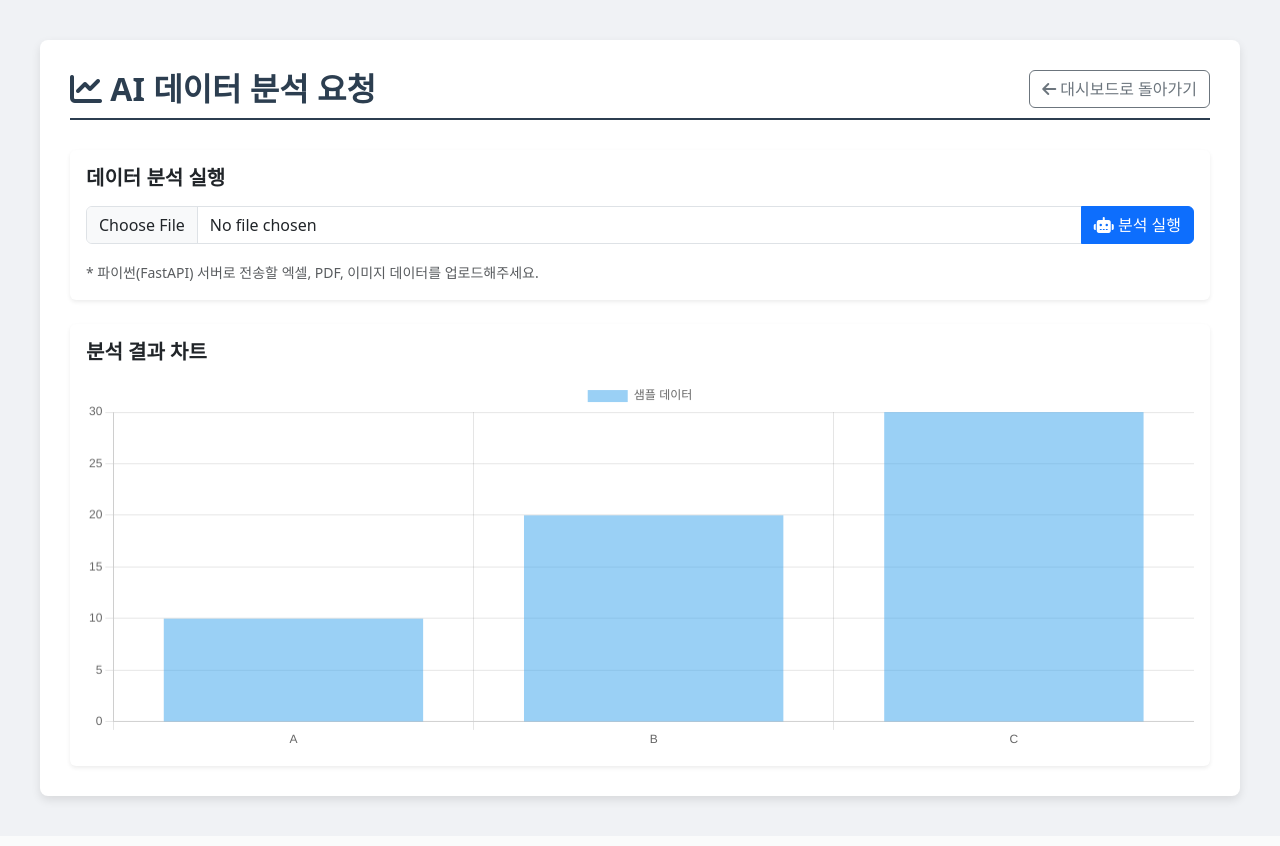
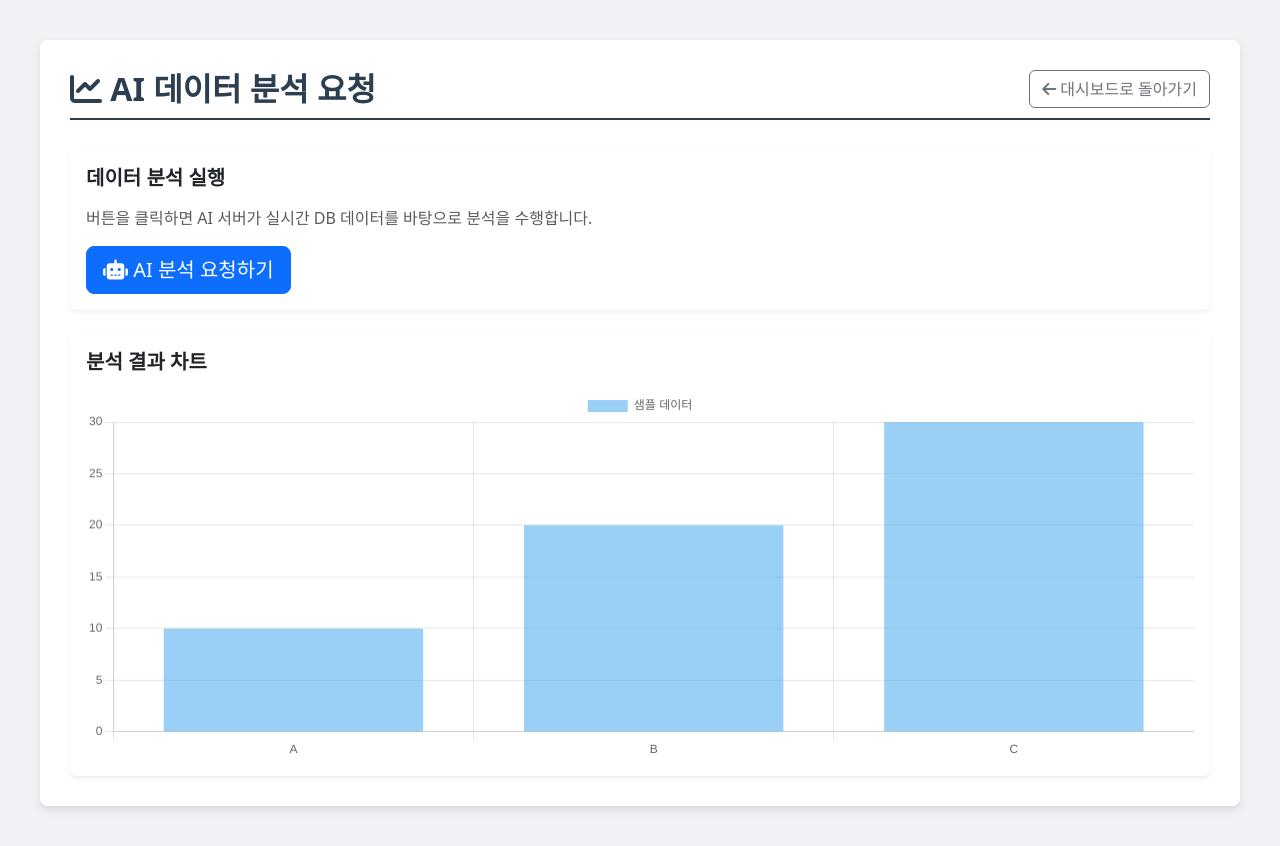
Before and after one commit to san123452/ESS_ERP, a Java web app: template ESS_ERP_WEB/src/main/webapp/WEB-INF/views/data/analysisRequest.jsp in a window 1280 px wide. Before the commit the page ends 806 px from the top, so only its background shows below. Run offline with Tomcat 11, a stand-in JSP engine, Linux system fonts and the light colour scheme; the template is opened without the code that fills it, so the values that code supplies are empty.

Commit message:
뻘짓 복귀

```diff
--- a/ESS_ERP_WEB/src/main/java/com/ess/erp/controller/MainController.java
+++ b/ESS_ERP_WEB/src/main/java/com/ess/erp/controller/MainController.java
@@ -17,4 +17,10 @@ public class MainController {
     public String analysisPage() {
         return "data/analysisRequest"; // /WEB-INF/views/data/analysisRequest.jsp 호출 (JSP 파일명은 실제 파일에 맞게 수정)
     }
+
+    // 4. 주희님이 작업하시는 재무/분석 리포트 페이지 연결
+    @GetMapping("/finance/report")
+    public String financeReport() {
+        return "finance/report"; // /WEB-INF/views/finance/report.jsp 호출
+    }
 }
--- a/ESS_ERP_WEB/src/main/webapp/WEB-INF/views/dashboard.jsp
+++ b/ESS_ERP_WEB/src/main/webapp/WEB-INF/views/dashboard.jsp
@@ -72,7 +72,7 @@
 
             <!-- (임시) 분석 요청 페이지 바로가기 링크 -->
             <li class="nav-item mt-2">
-                <a class="nav-link text-white fw-bold" href="/data/analyze">
+                <a class="nav-link text-white fw-bold" href="/finance/report">
                     <i class="fas fa-chart-line"></i> AI 분석 요청
                 </a>
             </li>
--- a/ESS_ERP_WEB/src/main/webapp/WEB-INF/views/data/analysisRequest.jsp
+++ b/ESS_ERP_WEB/src/main/webapp/WEB-INF/views/data/analysisRequest.jsp
@@ -29,15 +29,10 @@
                 <div class="card shadow-sm border-0">
                     <div class="card-body">
                         <h5 class="card-title fw-bold mb-3">데이터 분석 실행</h5>
-                        <form id="uploadForm">
-                            <div class="input-group mb-3">
-                                <input type="file" class="form-control" id="dataFile" accept=".xlsx, .csv, .pdf, .png, .jpg">
-                                <button class="btn btn-primary" type="button" onclick="requestAnalysis()">
-                                    <i class="fas fa-robot"></i> 분석 실행
-                                </button>
-                            </div>
-                            <small class="text-muted">* 파이썬(FastAPI) 서버로 전송할 엑셀, PDF, 이미지 데이터를 업로드해주세요.</small>
-                        </form>
+                        <p class="text-muted mb-3">버튼을 클릭하면 AI 서버가 실시간 DB 데이터를 바탕으로 분석을 수행합니다.</p>
+                        <button class="btn btn-primary btn-lg" type="button" onclick="requestAnalysis()">
+                            <i class="fas fa-robot"></i> AI 분석 요청하기
+                        </button>
                     </div>
                 </div>
             </div>
@@ -67,31 +62,30 @@
 
         // 파이썬 FastAPI 서버와 통신하는 Fetch API 코드
         function requestAnalysis() {
-            const fileInput = document.getElementById('dataFile');
+            console.log('파이썬 서버에 분석 요청 중...');
 
-            if (!fileInput.files.length) {
-                alert('분석할 파일을 먼저 선택해주세요!');
-                return;
-            }
-
-            const formData = new FormData();
-            formData.append('file', fileInput.files[0]);
-
-            console.log('파이썬 서버로 데이터 전송 중...');
-
-            fetch('http://localhost:8000/ocr', {
+            // 본인(파이썬 담당)이 설정한 분석 API 주소로 요청 (예: /analyze)
+            fetch('http://localhost:8000/analyze', {
                 method: 'POST',
-                body: formData
+                headers: {
+                    'Content-Type': 'application/json'
+                },
+                body: JSON.stringify({}) // 필요한 조건(예: 날짜 범위 등)이 있다면 여기에 넣어서 보냅니다.
             })
             .then(response => response.json())
             .then(data => {
                 console.log('분석 결과:', data);
-                if(data.status === 'success') {
-                    alert('AI 분석이 완료되었습니다!');
-                    // 👉 여기서 data.items 값을 이용해 Chart.js 그래프를 갱신하면 됩니다!
-                } else {
-                    alert('분석 중 오류가 발생했습니다.');
-                }
+                alert('AI 분석이 완료되었습니다!');
+
+                // 👉 [주희님 작업 구간] 파이썬에서 넘겨준 데이터를 변수에 담아 차트 업데이트
+                // (아래 코드는 파이썬에서 {"labels": ["A","B"], "values": [100, 200]} 형태로 보냈다고 가정한 예시입니다)
+
+                /*
+                analysisChart.data.labels = data.labels; // X축 라벨 갱신
+                analysisChart.data.datasets[0].data = data.values; // Y축 데이터 갱신
+                analysisChart.update(); // 차트 새로고침 (애니메이션과 함께 스르륵 바뀜!)
+                */
+
             })
             .catch(error => {
                 console.error('Error:', error);
```
